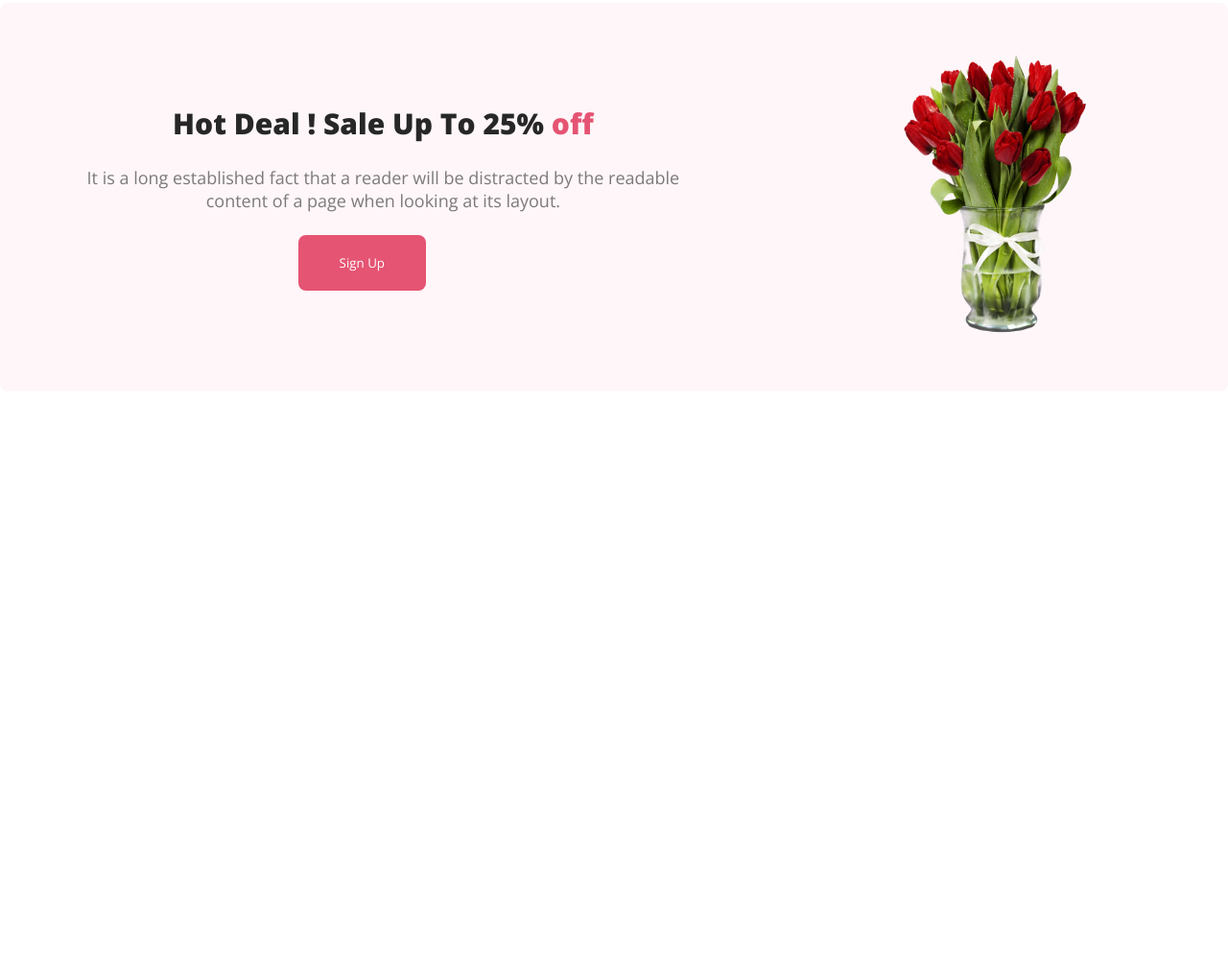
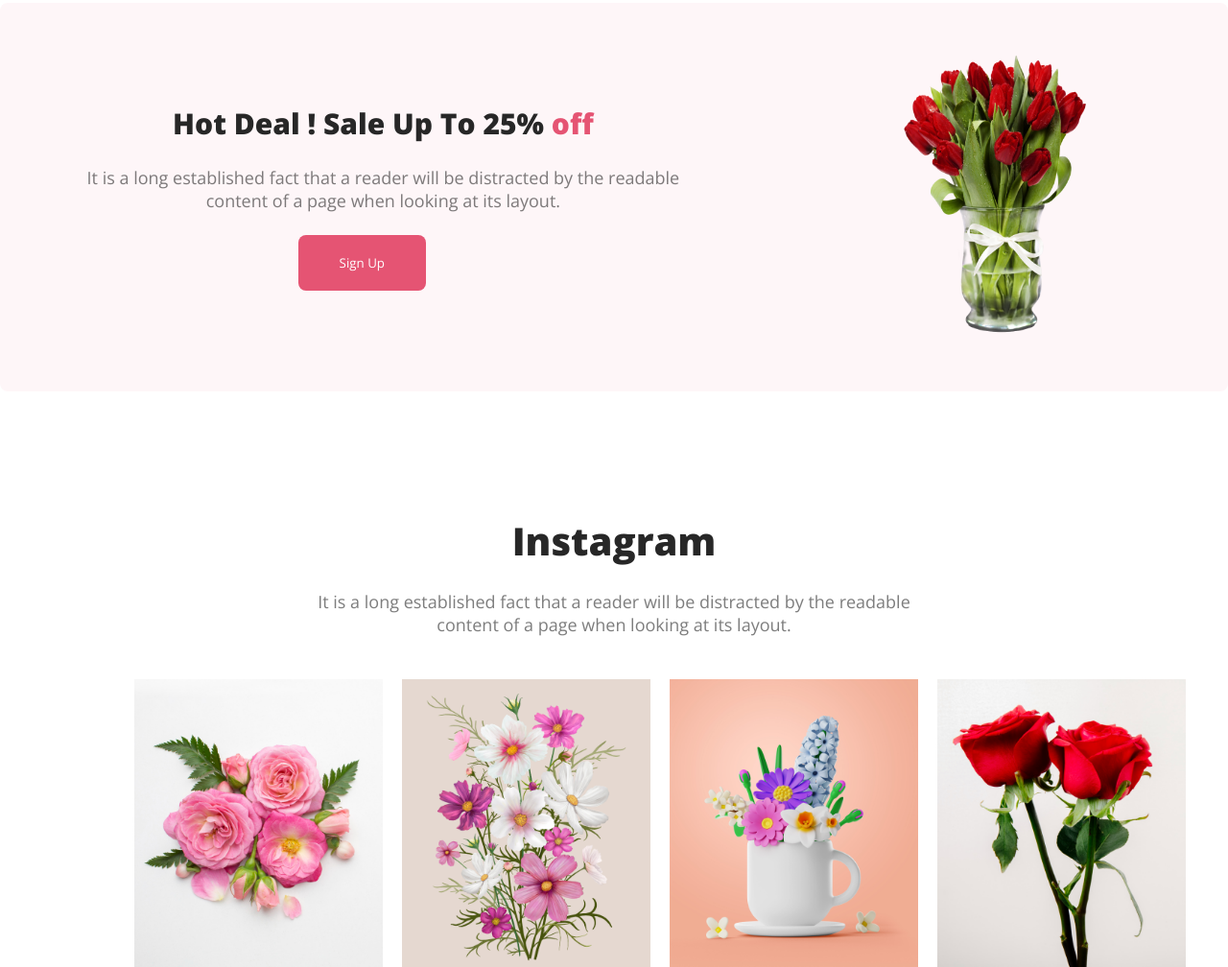
Before and after one commit to efa1122/online-flower-shop, a plain HTML site: page index.html in a window 1280 px wide. Shown: the part 1563-2571 px from the top of the page at 96% size. Before the commit the page ends 1971 px from the top, so only its background shows below. Drawn offline with nearby package versions, Linux system fonts and the light colour scheme.

Commit message:
fourth banner

```diff
--- a/index.html
+++ b/index.html
@@ -46,10 +46,13 @@
               </div>
               <div class="img-2">
                 <img class="photo-2" src="Flower Asset/pngwing 5.png" alt=""><p class="flower-name"><u>Bouquet</u></p>
+
               </div>
+
               <div class="img-3">
                 <img class="photo-3" src="Flower Asset/pngwing 7.png" alt=""><p class="flower-name"><u>Yellow Tulip</u></p>
               </div>
+            </div>
         </section>
         <!--third section-->
        <section>
@@ -65,6 +68,27 @@
         </div>
        </section>
        <!--fourth section-->
+       <section>
+        <div class="fourth-container">
+            <h2 class="fourth-container-title">Instagram</h2>
+            <p class="fourth-container-desc">It is a long established fact that a reader will be distracted by the readable <br> content of a page when looking at its layout.</p>
+        </div>
+        <div class="fourth-container-img">
+            <img class="flower-photo" src="Flower Asset/Flower 01.png" alt="">
+            <img class="flower-photo" src="Flower Asset/Rectangle 4.png" alt="">
+            <img class="flower-photo" src="Flower Asset/Rectangle 5.png" alt="">
+            <img  src="Flower Asset/Rectangle 6.png" alt="">
+        </div>
+       </section>
+       <!--fifth section-->
+        <section>
+            <div class="quote-container">
+                <div class="quote"><p></p></div>
+                <div class="quote"><p></p></div>
+                <div class="quote"><p></p></div>
+                <div class="quote"><p></p></div>
+            </div>
+        </section>
     </main>
     <footer>
 
--- a/style.css
+++ b/style.css
@@ -110,6 +110,7 @@
     margin-top: 125px;
 
 }
+
 .off {
     color: #E55473;
 }
@@ -117,6 +118,7 @@
 #btn {
     margin-left: 220px;
 }
+
 .third-container-img {
     padding: 50px;
 }
@@ -134,3 +136,31 @@
     font-size: 18px;
     margin-bottom: 24px;
 }
+
+/* fourth section styles */
+.fourth-container {
+    text-align: center;
+    margin-top: 128px;
+}
+
+.fourth-container-title {
+    color: #272727;
+    font-size: 40px;
+    margin-bottom: 24px;
+}
+
+.fourth-container-desc {
+    color: rgba(39, 39, 39, 0.60);
+    font-size: 18px;
+    margin-bottom: 45px;
+}
+
+.fourth-container-img {
+    width: 250px;
+    height: 300px;
+    display: flex;
+    margin: 0 140px;
+}
+.flower-photo{
+    margin-right: 20px;
+}
```
